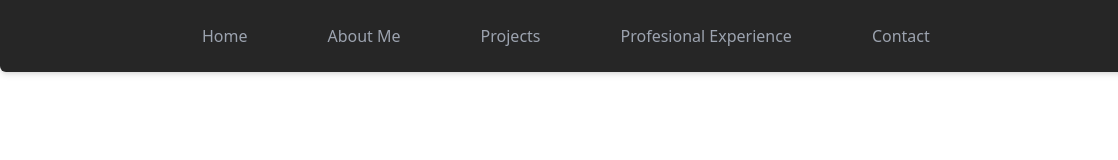
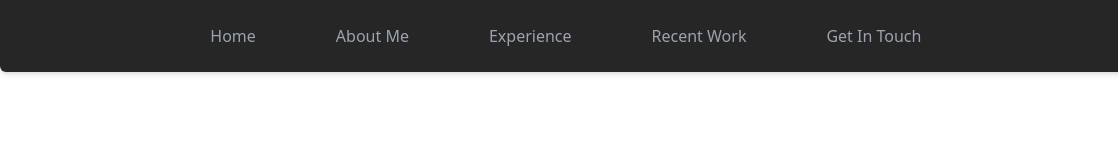
Before and after one commit to MemoCSales/Portfolio, a website built with Vite: page index.html in a window 1280 px wide. Shown: the full height of the page, 0-1118 px from the left. Built offline with nearby package versions, Linux system fonts and the light colour scheme.

Commit message:
updating nav-link in nav-bar

```diff
--- a/index.html
+++ b/index.html
@@ -24,18 +24,18 @@
 					 <div class="flex flex-col space-y-4 mt-4">
 						 <a class="nav-link" href="#home">Home</a>
 						 <a class="nav-link" href="#about">About Me</a>
-						 <a class="nav-link" href="#projects">Projects</a>
 						 <a class="nav-link" href="#experience">Experience</a>
-						 <a class="nav-link" href="#contact">Contact</a>
+						 <a class="nav-link" href="#projects">Recent Work</a>
+						 <a class="nav-link" href="#contact">Get In Touch</a>
 						</div>
 					</div>
 					<!-- Desktop Navigation -->
 					<div class="hidden tablet:flex tablet:flex-col laptop:flex-row tablet:space-y-4 laptop:space-y-0 laptop:space-x-20">
 						<a class="nav-link" href="#home">Home</a>
 						<a class="nav-link" href="#about">About Me</a>
-						<a class="nav-link" href="#projects">Projects</a>
-						<a class="nav-link" href="#experience">Profesional Experience</a>
-						<a class="nav-link" href="#contact">Contact</a>
+						<a class="nav-link" href="#experience">Experience</a>
+						<a class="nav-link" href="#projects">Recent Work</a>
+						<a class="nav-link" href="#contact">Get In Touch</a>
 					</div>
 					<!-- Social icons moved to top level for mobile -->
 					 <div>
```
